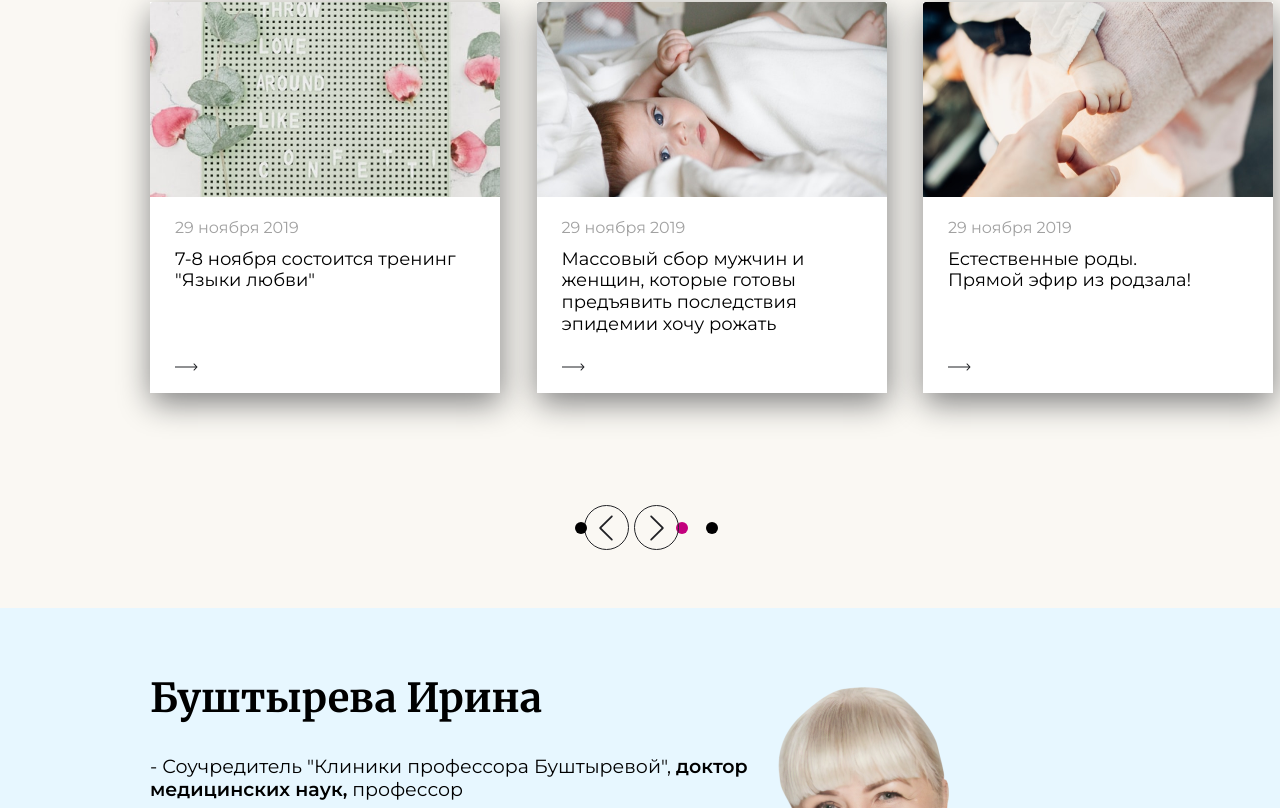
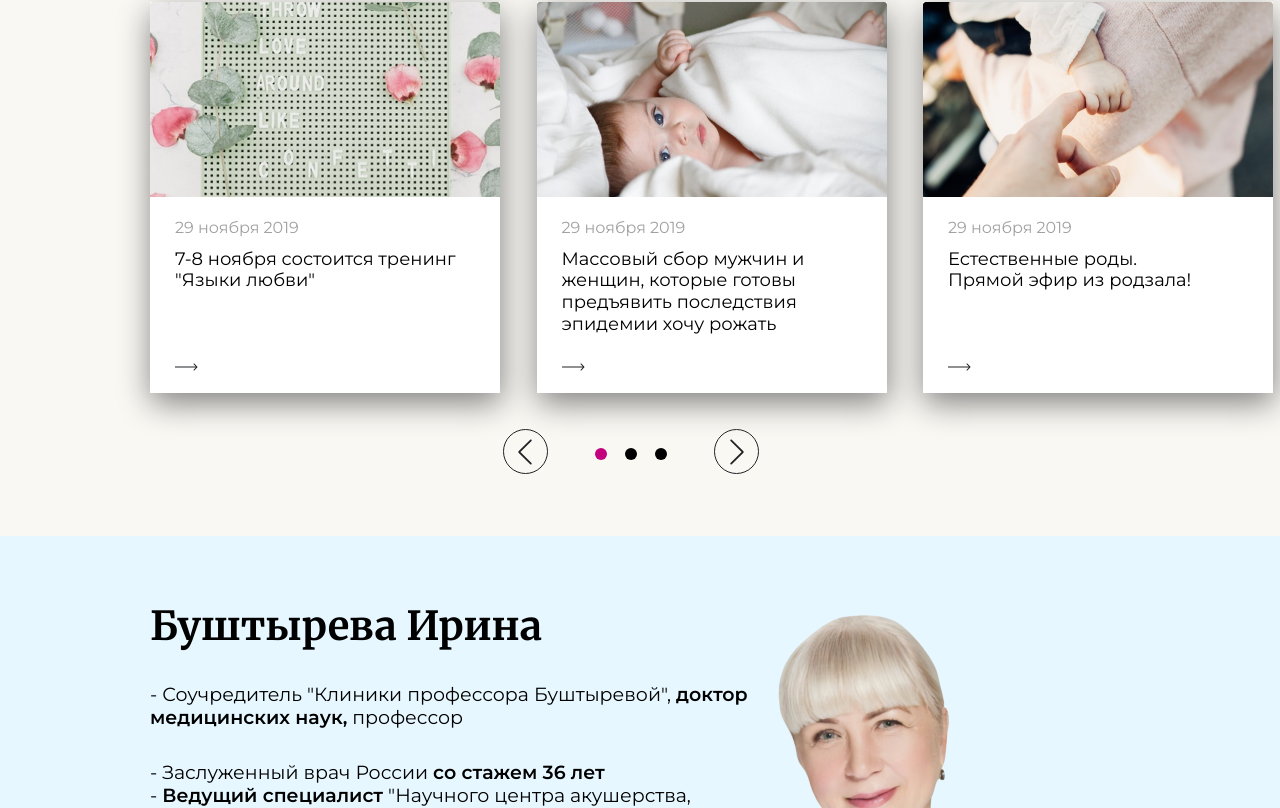
Before and after one commit to Mare4/clinic-app, a React (Create React App) app: page / in a window 1280 px wide. Shown: the part 4700-5508 px from the top of the page. Built offline with nearby package versions, Linux system fonts and the light colour scheme.

Commit message:
feat: added responsive for mobile

```diff
--- a/src/components/News/News.css
+++ b/src/components/News/News.css
@@ -1,11 +1,8 @@
 @import url("https://fonts.googleapis.com/css2?family=Merriweather:wght@400;700&family=Montserrat:wght@400;600&display=swap");
 .news-main {
   position: relative;
-  height: 728px;
   background-color: #faf8f3;
-  padding-top: 78px;
-  padding-left: 150px;
-  padding-right: 168px;
+  padding: 78px 168px 58px 150px;
 }
 
 .news-header {
@@ -18,7 +15,7 @@
 }
 
 .news-title {
-  font-family: Merriweather;
+  font-family: "Merriweather";
   font-size: 40px;
   font-weight: 700;
   line-height: 50.28px;
@@ -28,6 +25,7 @@
 .news-flex-cards-content {
   display: flex;
   margin-top: 70px;
+  margin-bottom: 36px;
   justify-content: space-between;
 }
 
@@ -77,51 +75,45 @@
   height: 52px;
 }
 
-.news-active-dot {
-  position: absolute;
-  height: 12px;
-  width: 12px;
-  background-color: #c3007d;
-  border-radius: 50%;
-  display: inline-block;
-  bottom: 74px;
-  left: 676px;
+.news-buttons-section-main {
+  max-width: 256px;
+  display: block;
+  margin: 35px auto 0;
 }
 
-.news-dot-third {
-  position: absolute;
-  height: 12px;
-  width: 12px;
-  background-color: black;
-  border-radius: 50%;
-  display: inline-block;
-  bottom: 74px;
-  right: 693px;
+.news-buttons-section {
+  display: flex;
+  justify-content: space-between;
+  align-items: center;
 }
 
-.news-dot-second {
-  position: absolute;
-  height: 12px;
-  width: 12px;
-  background-color: black;
-  border-radius: 50%;
-  display: inline-block;
-  bottom: 74px;
-  left: 706px;
+@media all and (max-width: 375px) {
+  .news-main {
+    padding-top: 59px;
+    padding-left: 28px;
+    padding-bottom: 60px;
+  }
+  .news-header {
+    display: block;
+  }
+  .news-title {
+    font-size: 28px;
+    line-height: 35px;
+    margin-bottom: 31px;
+  }
+  .button-arrow {
+    display: none;
+  }
+  .news-buttons-section-main {
+    display: block;
+    width: 72px;
+    padding-left: 125px;
+  }
+  .news-card {
+    width: 320px;
+    height: 391px;
+  }
+  .desktop-card {
+    display: none;
+  }
 }
-
-.news-button-left {
-  position: absolute;
-  height: 45px;
-  width: 45px;
-  left: 584px;
-  bottom: 58px;
-}
-
-.news-button-right {
-  position: absolute;
-  bottom: 58px;
-  height: 45px;
-  width: 45px;
-  right: 601px;
-}
--- a/src/components/News/News.js
+++ b/src/components/News/News.js
@@ -4,9 +4,10 @@ import first_card_picture from "../../assets/news-first-flex-card.png";
 import second_card_picture from "../../assets/news-second-card-picture.png";
 import third_card_picture from "../../assets/news-third-card-picture.png";
 import arrow_picture from "../../assets/news-arrow-picture.svg";
-import button_left from "../../assets/news-button-left.svg";
-import button_right from "../../assets/news-button-right.svg";
 import Button from "../ui/Button/Button";
+import Dots from "../ui/Dots/Dots";
+import LeftArrow from "../ui/LeftArrow/LeftArrow";
+import RightArrow from "../ui/RightArrow/RightArrow";
 
 export default function News() {
   return (
@@ -27,6 +28,7 @@ export default function News() {
             </div>
             <img className="news-arrow-picture" src={arrow_picture} />
           </div>
+          <div className="desktop-card">
             <div className="news-card">
               <img
                 className="news-first-card-picture"
@@ -41,8 +43,13 @@ export default function News() {
               </div>
               <img className="news-arrow-picture" src={arrow_picture} />
             </div>
+          </div>
+          <div className="desktop-card">
             <div className="news-card">
-            <img className="news-first-card-picture" src={third_card_picture} />
+              <img
+                className="news-first-card-picture"
+                src={third_card_picture}
+              />
               <div className="news-card-text-content">
                 <p className="news-date">29 ноября 2019</p>
                 <p className="news-text">
@@ -54,11 +61,22 @@ export default function News() {
             </div>
           </div>
         </div>
-      <img className="news-button-left" src={button_left} />
-      <span className="news-active-dot"></span>
-      <span className="news-dot-second"></span>
-      <span className="news-dot-third"></span>
-      <img className="news-button-right" src={button_right} />
+      </div>
+      <div className="news-buttons-section-main">
+        <div className="news-buttons-section">
+          <div className="button-arrow">
+            <LeftArrow />
+          </div>
+          <div>
+            <Dots className="active-dot" />
+            <Dots className="inactive-dot color-black margin-18" />
+            <Dots className="inactive-dot color-black" />
+          </div>
+          <div className="button-arrow">
+            <RightArrow />
+          </div>
+        </div>
+      </div>
     </div>
   );
 }
```
Lines whose indentation alone changed are shown as unchanged.
